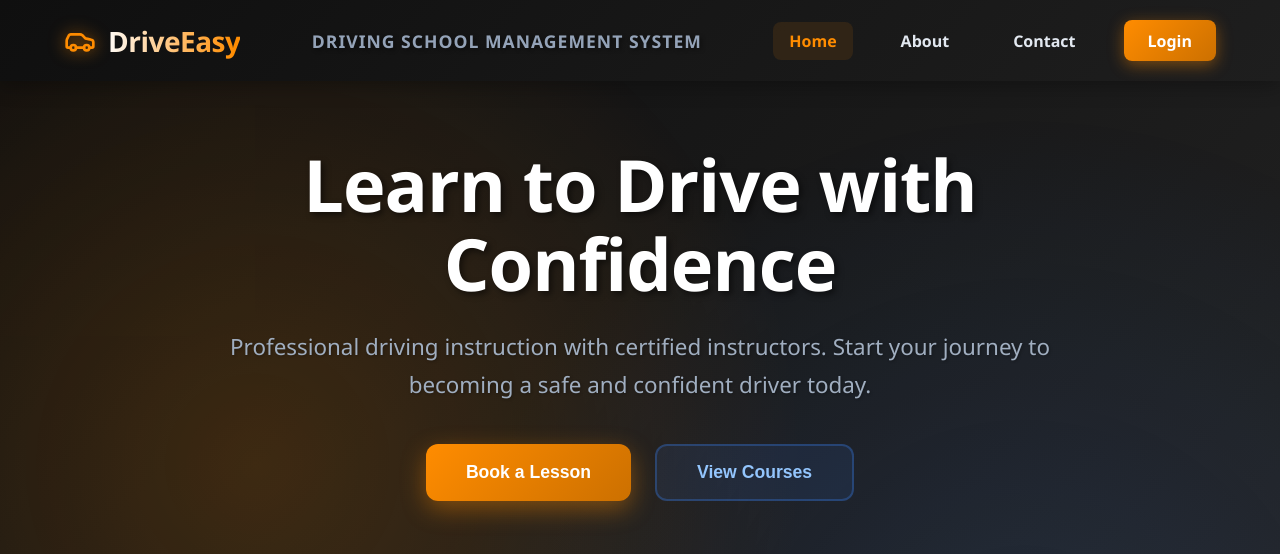
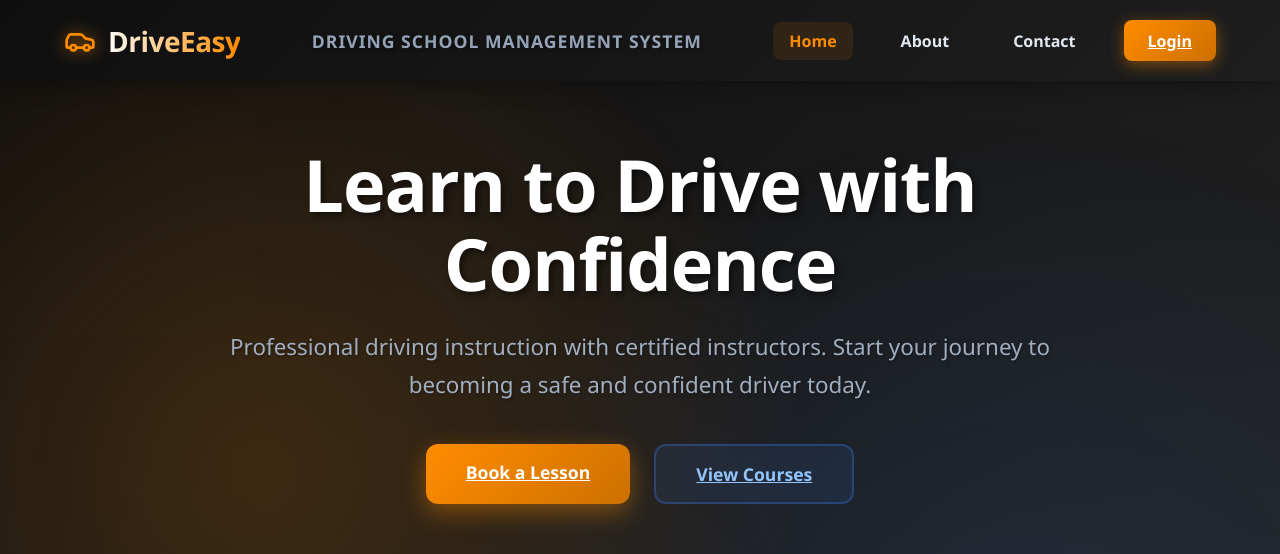
Before and after one commit to niswan7/DRIVING-SCHOOL-MANAGEMENT-SYSTEM, a React app in the folder Frontend/: page / in a window 1280 px wide. Shown: the top 554 px of the page. Built offline with nearby package versions, Linux system fonts and the light colour scheme; the HTML template or start-up script is replaced by a standard one.

Commit message:
Home page Updated

```diff
--- a/Frontend/src/Home/home.jsx
+++ b/Frontend/src/Home/home.jsx
@@ -2,10 +2,19 @@ import { Car, Phone, Mail, MapPin, Award, Users, Calendar, Clock } from 'lucide-
 import './home.css';
 
 function HOME() {
+
+  // Function for smooth scroll (in a real app, you'd use a router's Link component)
+  const scrollToSection = (id) => {
+    const element = document.getElementById(id);
+    if (element) {
+      element.scrollIntoView({ behavior: 'smooth' });
+    }
+  };
+
   return (
     <>
       <nav className="navbar">
-        <div className="nav-logo">
+        <div className="nav-logo" onClick={() => scrollToSection('home')}>
           <Car className="logo-icon" size={32} />
           <span className="logo-text">DriveEasy</span>
         </div>
@@ -13,14 +22,17 @@ function HOME() {
           DRIVING SCHOOL MANAGEMENT SYSTEM
         </div>
         <div className="nav-links">
-          <div className="nav-link active">Home</div>
-          <div className="nav-link">About</div>
-          <div className="nav-link">Contact</div>
-          <div className="nav-link login-btn">Login</div>
+          {/* Updated Nav Links for Scrolling */}
+          <div className="nav-link active" onClick={() => scrollToSection('home')}>Home</div>
+          <div className="nav-link" onClick={() => scrollToSection('about')}>About</div>
+          <div className="nav-link" onClick={() => scrollToSection('contact')}>Contact</div>
+          {/* Updated Login Link */}
+          <a href="/login" className="nav-link login-btn">Login</a>
         </div>
       </nav>
 
-      <div className="hero-section-home">
+      {/* Added ID for Home Section */}
+      <div className="hero-section-home" id="home">
         <div className="hero-overlay"></div>
         <div className="hero-content">
           <h1 className="hero-title-main">
@@ -30,8 +42,10 @@ function HOME() {
             Professional driving instruction with certified instructors. Start your journey to becoming a safe and confident driver today.
           </p>
           <div className="hero-buttons">
-            <button className="cta-primary">Book a Lesson</button>
-            <button className="cta-secondary">View Courses</button>
+            {/* Added Destination to 'Book a Lesson' (Assuming a Booking Page) */}
+            <a href="/login" className="cta-primary">Book a Lesson</a>
+            {/* Added Destination to 'View Courses' */}
+            <a href="/courses" className="cta-secondary">View Courses</a>
           </div>
         </div>
         <div className="hero-image-grid">
@@ -58,6 +72,7 @@ function HOME() {
         </div>
       </div>
 
+      {/* Added ID for About Section */}
       <div className="about-section" id="about">
         <div className="section-container">
           <div className="section-badge">About Us</div>
@@ -102,6 +117,7 @@ function HOME() {
         </div>
       </div>
 
+      {/* Added ID for Contact Section */}
       <div className="contact-section" id="contact">
         <div className="section-container">
           <div className="section-badge">Get In Touch</div>
@@ -170,18 +186,21 @@ function HOME() {
 
           <div className="footer-column">
             <h4>Quick Links</h4>
-            <a href="#" className="footer-link">Home</a>
-            <a href="#about" className="footer-link">About Us</a>
-            <a href="#contact" className="footer-link">Contact</a>
-            <a href="#" className="footer-link">Courses</a>
+            {/* Quick Links Updated for Scrolling and Login/Courses */}
+            <div className="footer-link" onClick={() => scrollToSection('home')}>Home</div>
+            <div className="footer-link" onClick={() => scrollToSection('about')}>About Us</div>
+            <a href="/login" className="footer-link">Login</a>
+            <a href="/courses" className="footer-link">Courses</a>
+            <div className="footer-link" onClick={() => scrollToSection('contact')}>Contact</div>
           </div>
 
           <div className="footer-column">
             <h4>Services</h4>
-            <a href="#" className="footer-link">Beginner Lessons</a>
-            <a href="#" className="footer-link">Advanced Training</a>
-            <a href="#" className="footer-link">Defensive Driving</a>
-            <a href="#" className="footer-link">Road Test Prep</a>
+            {/* Services Links Updated for Courses and Login */}
+            <a href="/courses" className="footer-link">Beginner Lessons</a>
+            <a href="/courses" className="footer-link">Advanced Training</a>
+            <a href="/courses" className="footer-link">Defensive Driving</a>
+            <a href="/login" className="footer-link">Road Test Prep</a>
           </div>
 
           <div className="footer-column">
```
